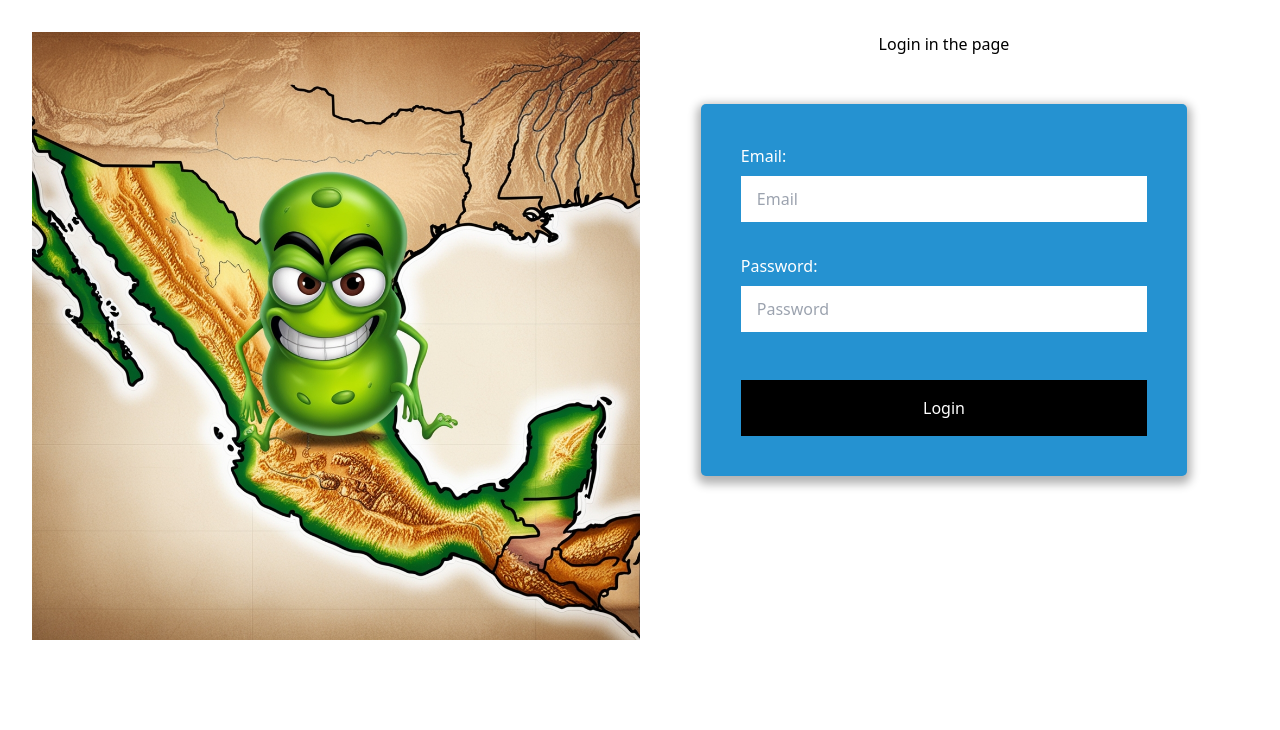
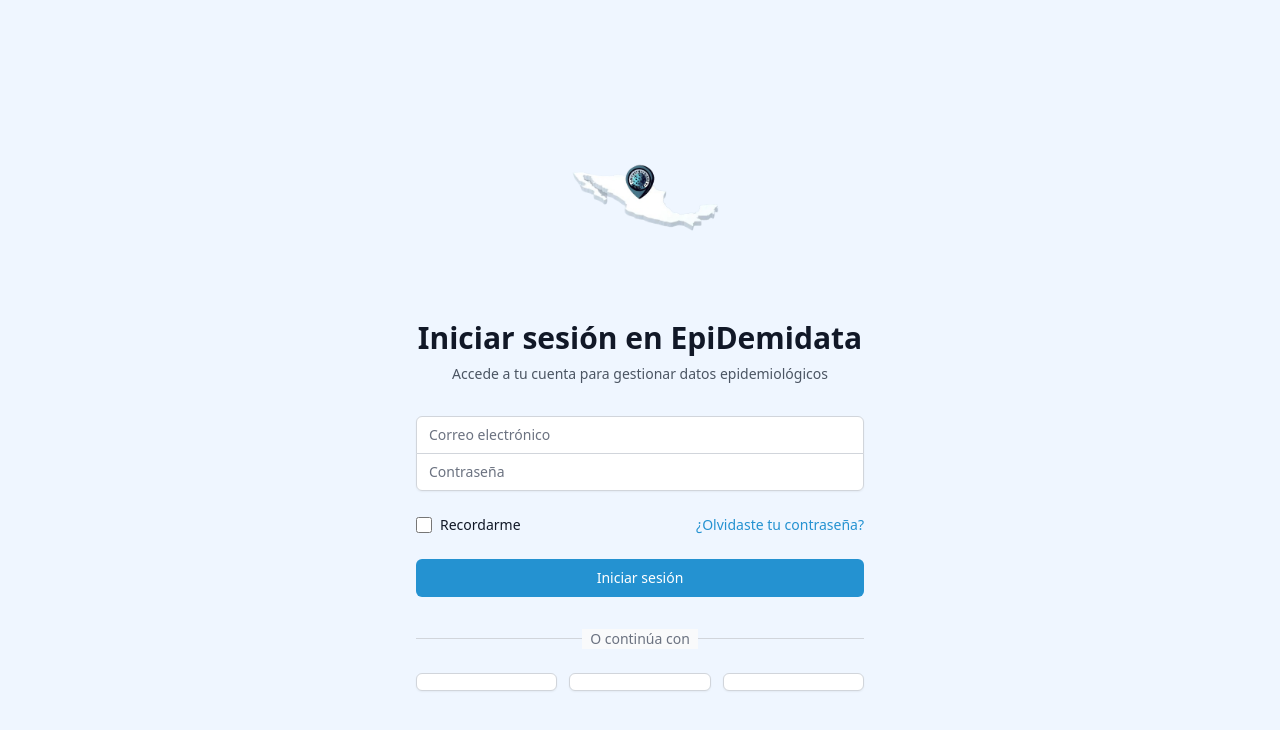
Before and after one commit to DreamTeam-HackMTY/frontend, a Vue app: page /login in a window 1280 px wide. Shown: the top 730 px of the page. Built offline with nearby package versions, Linux system fonts and the light colour scheme.

Commit message:
login mejorado

```diff
--- a/src/Pages/Login.vue
+++ b/src/Pages/Login.vue
@@ -1,91 +1,113 @@
 <template>
-    <div class="login">
-        <div class="image-container">
-            <img :src="'/epidemia.png'" alt="Descripción de la imagen" class="login-image" />
-        </div>
-        <div class="form-container">
-            <h1 class="title">Login in the page</h1>
-            <form action class="form">
-                <label class="form-label" for="#email">Email:</label>
-                <input class="form-input" type="email" id="email" required placeholder="Email" />
-                <label class="form-label" for="#password">Password:</label>
-                <input class="form-input" type="password" id="password" placeholder="Password" />
-                <input class="form-submit" type="submit" value="Login" />
+    <div class="min-h-screen flex items-center justify-center bg-blue-50 py-12 px-4 sm:px-6 lg:px-8">
+        <div class="max-w-md w-full space-y-8">
+            <div>
+                <img class="mx-auto h-48 w-auto" :src="'/logo.png'" alt="EpiDemidata Logo" />
+                <h2 class="mt-6 text-center text-3xl font-extrabold text-gray-900">
+                    Iniciar sesión en EpiDemidata
+                </h2>
+                <p class="mt-2 text-center text-sm text-gray-600">
+                    Accede a tu cuenta para gestionar datos epidemiológicos
+                </p>
+            </div>
+            <form class="mt-8 space-y-6" @submit.prevent="handleSubmit">
+                <div class="rounded-md shadow-sm -space-y-px">
+                    <div>
+                        <label for="email-address" class="sr-only">Correo electrónico</label>
+                        <input id="email-address" name="email" type="email" autocomplete="email" required
+                            class="appearance-none rounded-none relative block w-full px-3 py-2 border border-gray-300 placeholder-gray-500 text-gray-900 rounded-t-md focus:outline-none focus:ring-[#2492d1] focus:border-[#2492d1] focus:z-10 sm:text-sm"
+                            placeholder="Correo electrónico" v-model="email" />
+                    </div>
+                    <div>
+                        <label for="password" class="sr-only">Contraseña</label>
+                        <input id="password" name="password" type="password" autocomplete="current-password" required
+                            class="appearance-none rounded-none relative block w-full px-3 py-2 border border-gray-300 placeholder-gray-500 text-gray-900 rounded-b-md focus:outline-none focus:ring-[#2492d1] focus:border-[#2492d1] focus:z-10 sm:text-sm"
+                            placeholder="Contraseña" v-model="password" />
+                    </div>
+                </div>
+
+                <div class="flex items-center justify-between">
+                    <div class="flex items-center">
+                        <input id="remember-me" name="remember-me" type="checkbox"
+                            class="h-4 w-4 text-[#2492d1] focus:ring-[#2492d1] border-gray-300 rounded" />
+                        <label for="remember-me" class="ml-2 block text-sm text-gray-900">
+                            Recordarme
+                        </label>
+                    </div>
+
+                    <div class="text-sm">
+                        <a href="#" class="font-medium text-[#2492d1] hover:text-[#1c74a5]">
+                            ¿Olvidaste tu contraseña?
+                        </a>
+                    </div>
+                </div>
+
+                <div>
+                    <button type="submit"
+                        class="group relative w-full flex justify-center py-2 px-4 border border-transparent text-sm font-medium rounded-md text-white bg-[#2492d1] hover:bg-[#1c74a5] focus:outline-none focus:ring-2 focus:ring-offset-2 focus:ring-[#2492d1]">
+                        <span class="absolute left-0 inset-y-0 flex items-center pl-3">
+
+                        </span>
+                        Iniciar sesión
+                    </button>
+                </div>
             </form>
+
+            <div class="mt-6">
+                <div class="relative">
+                    <div class="absolute inset-0 flex items-center">
+                        <div class="w-full border-t border-gray-300"></div>
+                    </div>
+                    <div class="relative flex justify-center text-sm">
+                        <span class="px-2 bg-gray-50 text-gray-500">
+                            O continúa con
+                        </span>
+                    </div>
+                </div>
+
+                <div class="mt-6 grid grid-cols-3 gap-3">
+                    <div>
+                        <a href="#"
+                            class="w-full inline-flex justify-center py-2 px-4 border border-gray-300 rounded-md shadow-sm bg-white text-sm font-medium text-gray-500 hover:bg-gray-50">
+                            <span class="sr-only">Iniciar sesión con Facebook</span>
+
+                        </a>
+                    </div>
+
+                    <div>
+                        <a href="#"
+                            class="w-full inline-flex justify-center py-2 px-4 border border-gray-300 rounded-md shadow-sm bg-white text-sm font-medium text-gray-500 hover:bg-gray-50">
+                            <span class="sr-only">Iniciar sesión con Twitter</span>
+
+                        </a>
+                    </div>
+
+                    <div>
+                        <a href="#"
+                            class="w-full inline-flex justify-center py-2 px-4 border border-gray-300 rounded-md shadow-sm bg-white text-sm font-medium text-gray-500 hover:bg-gray-50">
+                            <span class="sr-only">Iniciar sesión con GitHub</span>
+
+                        </a>
+                    </div>
+                </div>
+            </div>
         </div>
     </div>
 </template>
 
-<script>
-export default {};
+<script setup>
+import { ref } from 'vue'
+
+const email = ref('')
+const password = ref('')
+
+const handleSubmit = () => {
+    // Aquí iría la lógica para manejar el inicio de sesión
+    console.log('Iniciando sesión con:', { email: email.value, password: password.value })
+    // Normalmente, aquí enviarías los datos a tu backend para autenticación
+}
 </script>
 
-<style lang="scss" scoped>
-.login {
-    display: flex;
-    padding: 2rem;
-}
-
-.image-container,
-.form-container {
-    flex: 1;
-}
-
-.login-image {
-    width: 100%;
-    height: auto;
-}
-
-.title {
-    text-align: center;
-}
-
-.form {
-    margin: 3rem auto;
-    display: flex;
-    flex-direction: column;
-    justify-content: center;
-    width: 80%;
-    background: rgba(37, 146, 209, 1);
-    border-radius: 5px;
-    padding: 40px;
-    box-shadow: 0 4px 10px 4px rgba(0, 0, 0, 0.3);
-}
-
-.form-label {
-    margin-top: 2rem;
-    color: rgb(255, 255, 255);
-    margin-bottom: 0.5rem;
-
-    &:first-of-type {
-        margin-top: 0rem;
-    }
-}
-
-.form-input {
-    padding: 10px 15px;
-    background: white;
-    background-image: none;
-    border: 1px solid white;
-    color: black;
-
-    &:focus {
-        outline: 0;
-        border-color: #202020;
-    }
-}
-
-.form-submit {
-    background: #000000;
-    border: none;
-    color: white;
-    margin-top: 3rem;
-    padding: 1rem 0;
-    cursor: pointer;
-    transition: background 0.2s;
-
-    &:hover {
-        background: #202020;
-    }
-}
+<style scoped>
+/* Puedes agregar estilos adicionales aquí si es necesario */
 </style>
```
Also changed, not shown: public/epidemia.png (deleted), public/logo.png (added).
